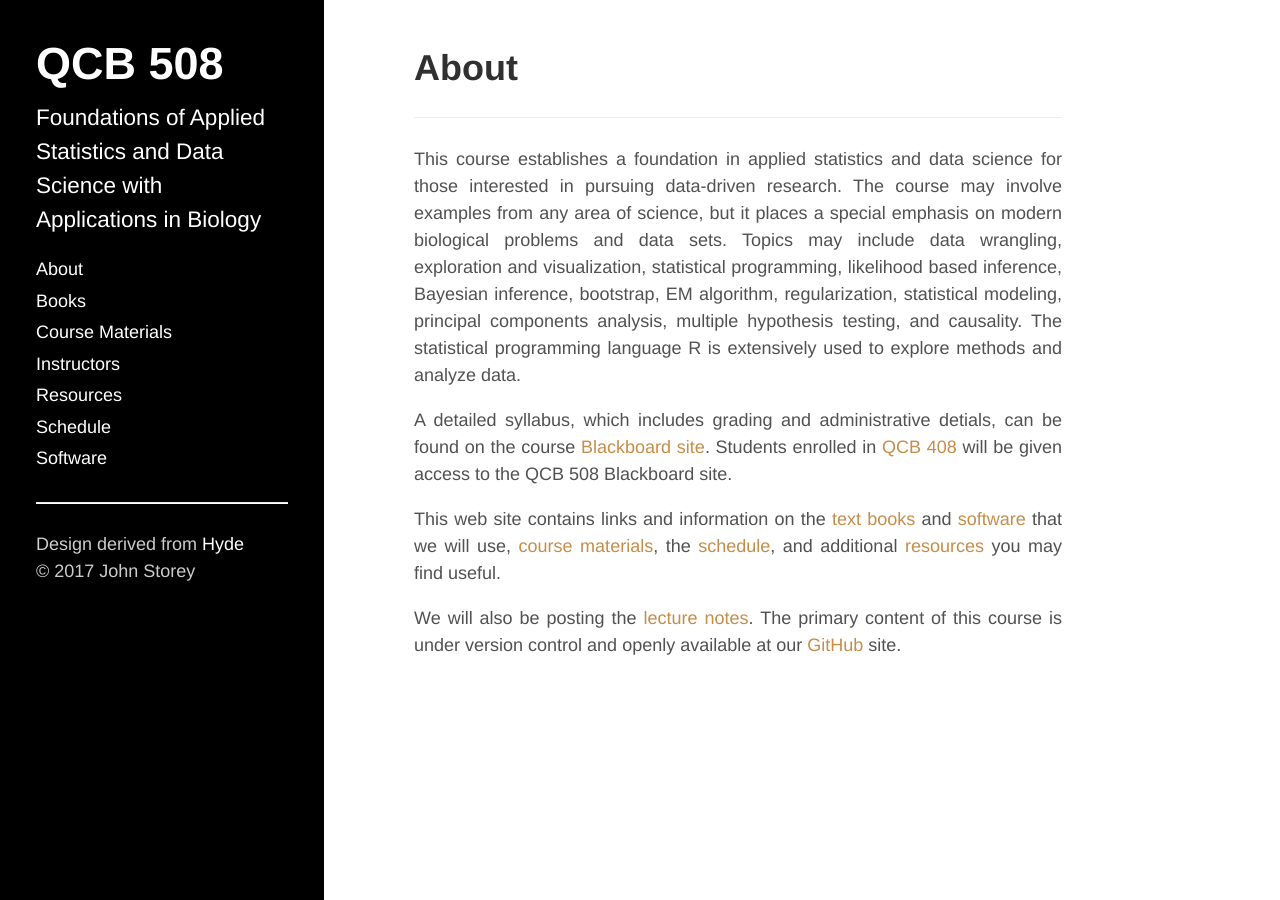
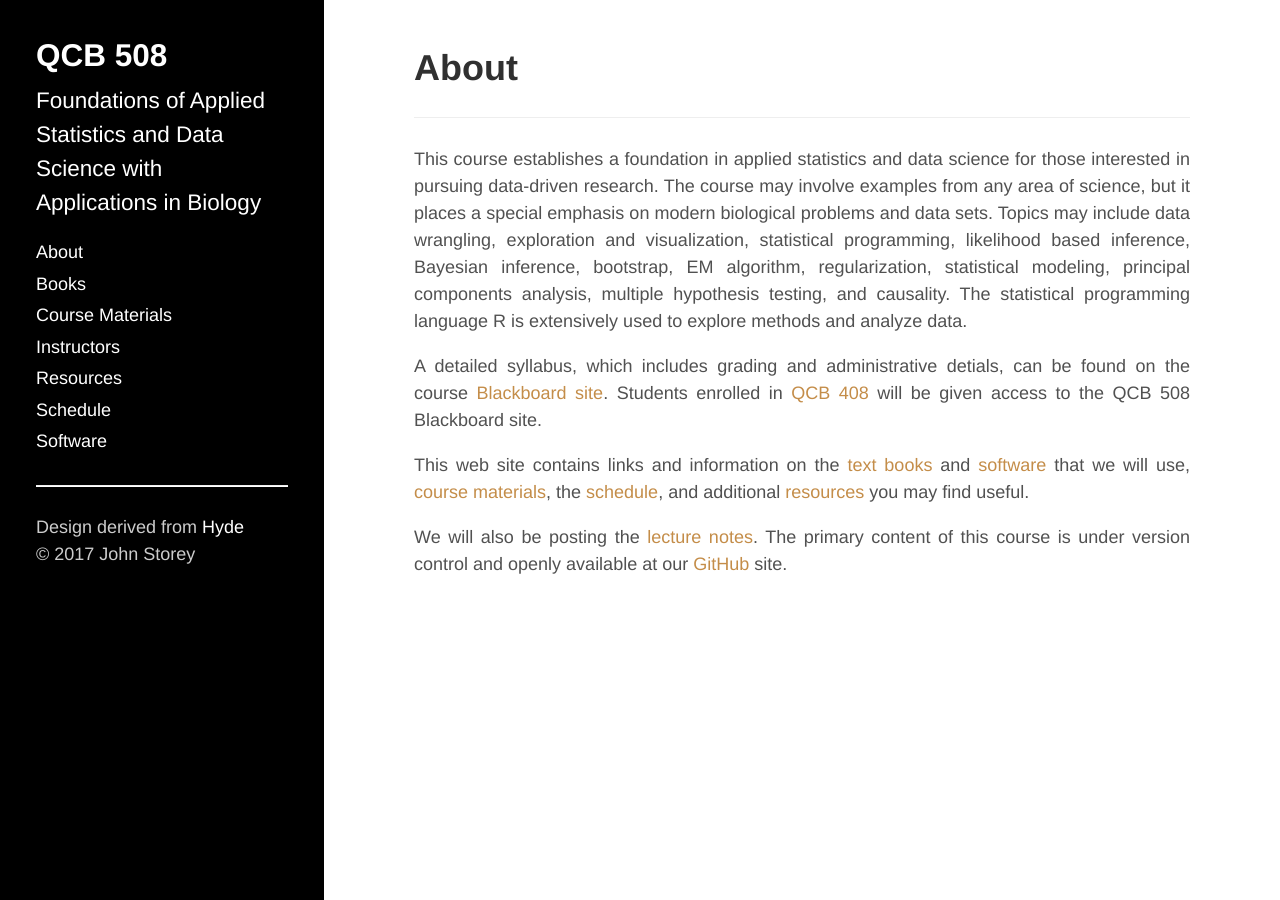
Before and after one commit to jdstorey/asdscourse2019, a Jekyll site: the page built from docs/index.md, in a window 1280 px wide. Built offline with Jekyll 4.4.1, drawn with Linux system fonts in a browser that asks for light colours.

Commit message:
Made pages wider.

```diff
--- a/docs/public/css/hyde.css
+++ b/docs/public/css/hyde.css
@@ -79,7 +79,7 @@ html {
 .sidebar-about h1 {
   color: #fff;
   margin-top: 0;
-  font-size: 2.5rem;
+  font-size: 1.75rem;
 }
 
 /* Sidebar nav */
@@ -129,7 +129,7 @@ a.sidebar-nav-item:focus {
 
 @media (min-width: 48em) {
   .content {
-    max-width: 38rem;
+    max-width: 64rem;  /* made wider */
     margin-left: 20rem;
     margin-right: 2rem;
   }
```
